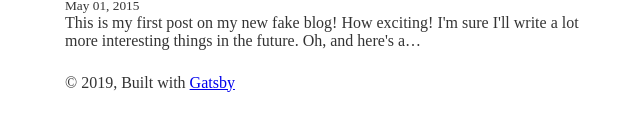
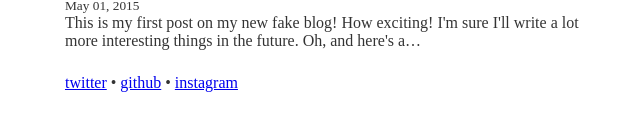
Before and after one commit to PrincAm/adamblazek.com, a Gatsby site: page / in a window 1280 px wide. Shown: the part 596-726 px from the top of the page, without its empty margins (314-954 px from the left). Built offline with nearby package versions, Linux system fonts and the light colour scheme; Gatsby itself is replaced by a stand-in of ours; some packages are replaced by stand-ins of ours; what typography-theme-fairy-gates would draw is missing.

Commit message:
add twitter, github and instagram links to footer

```diff
--- a/src/components/Layout.js
+++ b/src/components/Layout.js
@@ -63,9 +63,11 @@ class Layout extends React.Component {
         {header}
         {children}
         <footer>
-          © {new Date().getFullYear()}, Built with
-          {` `}
-          <a href="https://www.gatsbyjs.org">Gatsby</a>
+          <a href="https://twitter.com/PrincAm" target="_blank">twitter</a>
+          {' '}•{' '}
+          <a href="https://github.com/PrincAm" target="_blank">github</a>
+          {' '}•{' '}
+          <a href="https://www.instagram.com/princ_am/" target="_blank">instagram</a>
         </footer>
       </div>
     )
```
